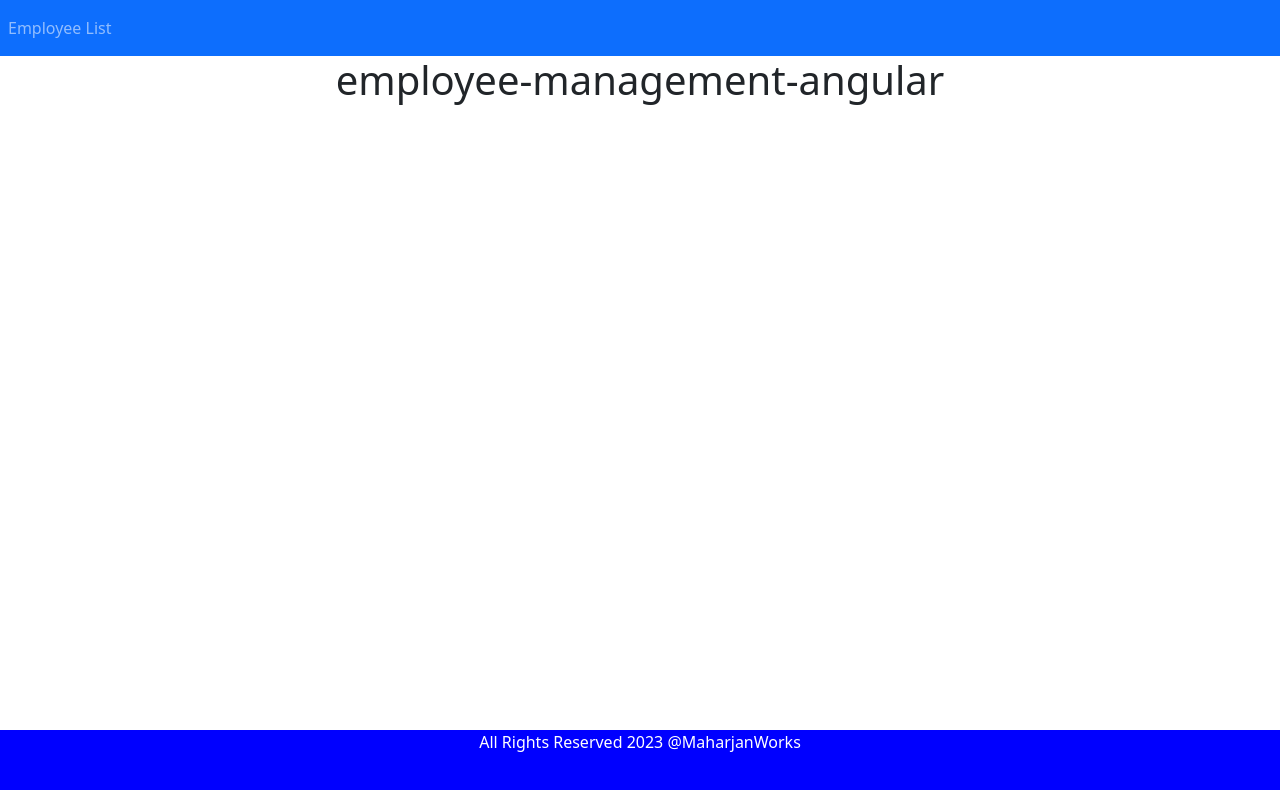
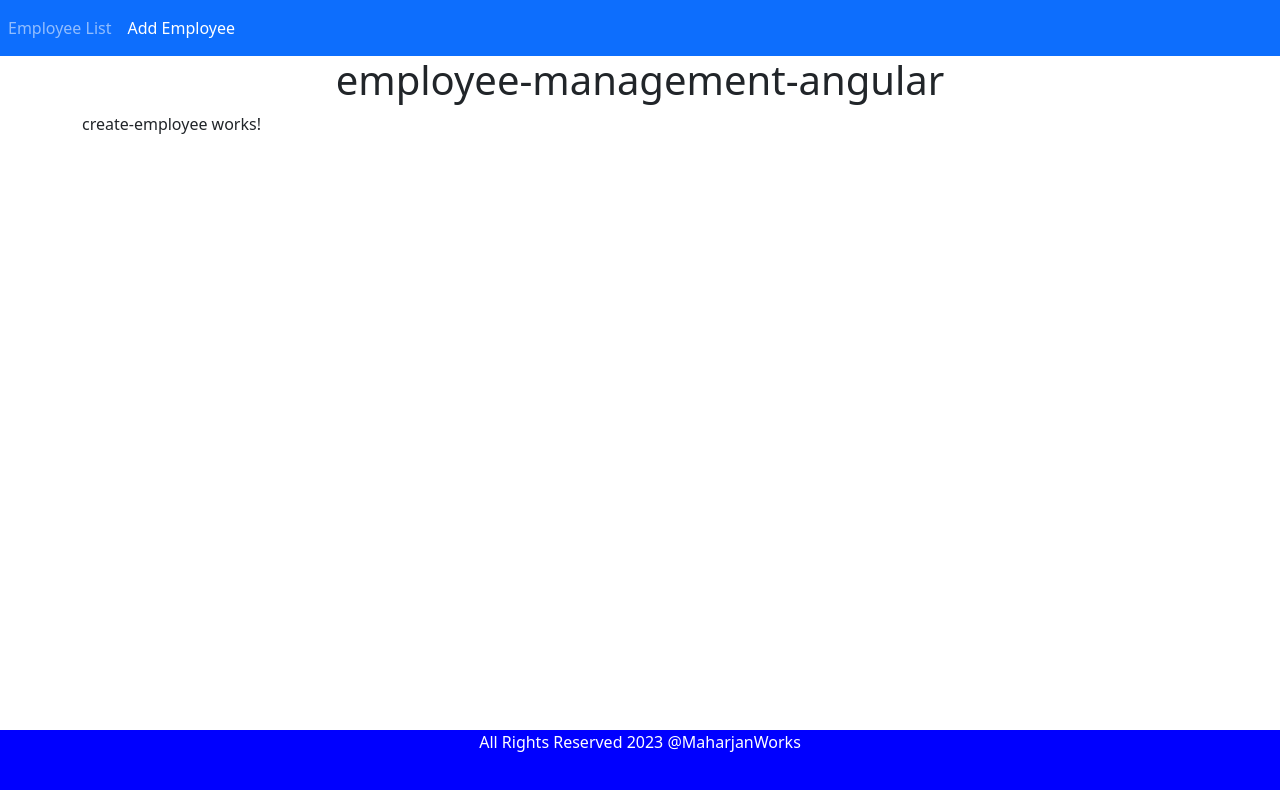
Before and after one commit to maharjan-works/employee-management-angular, an Angular app: page /create-employee in a window 1280 px wide. Before the commit this address led to /. Shown: the top 790 px of the page. Built offline with nearby package versions, Linux system fonts and the light colour scheme.

Commit message:
create-employee component created, added routing for it & Add Employee list is in nav bar

```diff
--- a/src/app/app-routing.module.ts
+++ b/src/app/app-routing.module.ts
@@ -1,10 +1,12 @@
 import { NgModule } from '@angular/core';
 import { RouterModule, Routes } from '@angular/router';
 import { EmployeeListComponent } from './employee-list/employee-list.component';
+import { CreateEmployeeComponent } from './create-employee/create-employee.component';
 
 const routes: Routes = [
   {path: "employeeList", component: EmployeeListComponent},
-  {path: '', redirectTo: 'employeeList', pathMatch: 'full'}
+  {path: '', redirectTo: 'employeeList', pathMatch: 'full'},
+  {path: 'create-employee', component: CreateEmployeeComponent}
 ];
 
 @NgModule({
--- a/src/app/app.component.html
+++ b/src/app/app.component.html
@@ -2,6 +2,9 @@
     <ul class ="navbar-nav">
         <li class="nav-item">
             <a routerLink="employeeList" routerLinkActive="active" class="nav-link">Employee List</a>
+        </li>
+        <li class="nav-item">
+            <a routerLink="create-employee" routerLinkActive="active" class="nav-link">Add Employee</a>
         </li>
     </ul>
 </nav>
--- a/src/app/app.module.ts
+++ b/src/app/app.module.ts
@@ -5,11 +5,13 @@
 import { AppRoutingModule } from './app-routing.module';
 import { AppComponent } from './app.component';
 import { EmployeeListComponent } from './employee-list/employee-list.component';
+import { CreateEmployeeComponent } from './create-employee/create-employee.component';
 
 @NgModule({
   declarations: [
     AppComponent,
-    EmployeeListComponent
+    EmployeeListComponent,
+    CreateEmployeeComponent
   ],
   imports: [
     BrowserModule,
--- /dev/null
+++ b/src/app/create-employee/create-employee.component.html
@@ -0,0 +1 @@
+<p>create-employee works!</p>
--- /dev/null
+++ b/src/app/create-employee/create-employee.component.ts
@@ -0,0 +1,15 @@
+import { Component, OnInit } from '@angular/core';
+
+@Component({
+  selector: 'app-create-employee',
+  templateUrl: './create-employee.component.html',
+  styleUrls: ['./create-employee.component.css']
+})
+export class CreateEmployeeComponent implements OnInit {
+
+  constructor() { }
+
+  ngOnInit(): void {
+  }
+
+}
```
Also changed, not shown: src/app/create-employee/create-employee.component.css (added), 1 other file (tests, documents, lock files or other folders).
